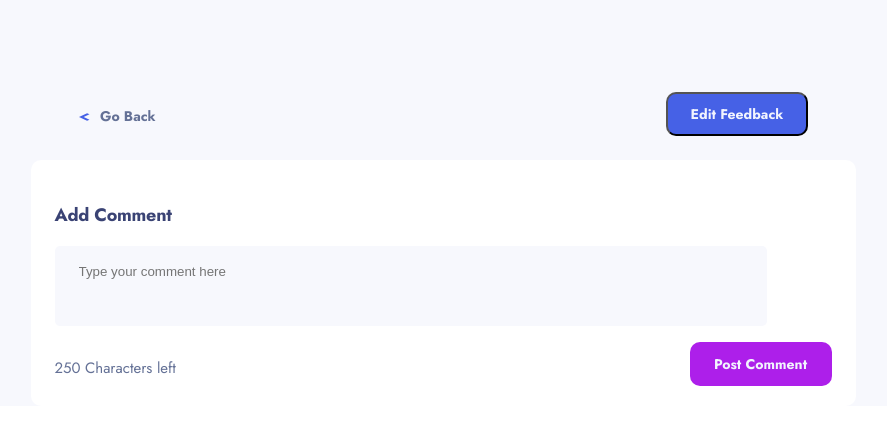
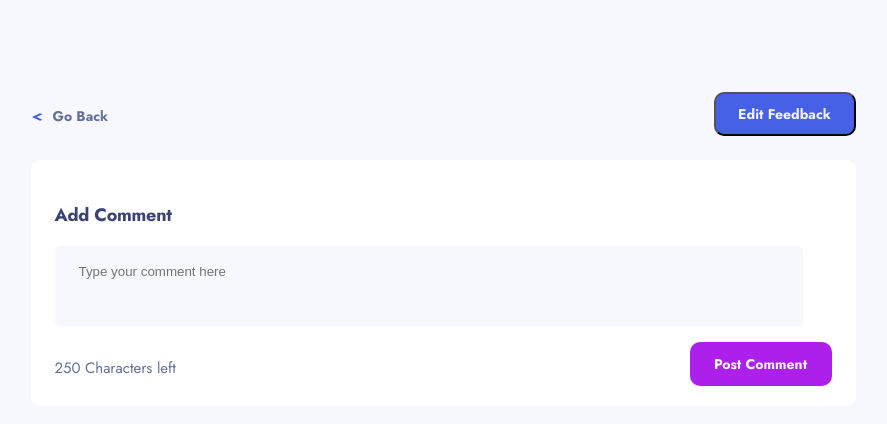
Before and after one commit to htrung11120/Product-feedback-app, a React (Vite) app: page /comment in a window 1280 px wide. Shown: the top 424 px of the page, without its empty margins (197-1084 px from the left). Built offline with nearby package versions, Linux system fonts and the light colour scheme.

Commit message:
finish detail comment layout

```diff
--- a/src/components/CommentDetails.jsx
+++ b/src/components/CommentDetails.jsx
@@ -66,7 +66,7 @@ const Header = styled.p`
 `
 
 const Input = styled.input`
-  width: 664px;
+  width: 700px;
   height: 80px;
   border-radius: 5px;
   background: #F7F8FD;
--- a/src/components/CurrentComents.jsx
+++ b/src/components/CurrentComents.jsx
@@ -25,7 +25,6 @@ const HeaderContainer = styled.div`
   gap: 32px;
   display: flex;
   flex-direction: row;
-  align-items: flex-start; /* Align items to the top */
 `
 
 const Comment = styled.p`
@@ -42,6 +41,7 @@ const Comment = styled.p`
 const CommentContext = styled.div`
   display: flex;
   flex-direction: column;
+  width: 100%;
 `
 
 const UserCommentConatainer = styled.div`
--- a/src/components/DetailHeader.jsx
+++ b/src/components/DetailHeader.jsx
@@ -20,7 +20,7 @@ const HeaderContainer = styled.div`
     display: flex ;
     flex-direction:  row;
     justify-content: space-between;
-    width: 730px;
+    width: 825px;
     height: 44px;
     margin-top: 92px;
 `
--- a/src/index.css
+++ b/src/index.css
@@ -3,3 +3,15 @@ body {
   padding: 0;
   box-sizing: border-box;
 }
+html {
+  overflow: scroll;
+  overflow-x: hidden;
+}
+::-webkit-scrollbar {
+  width: 0; /* Remove scrollbar space */
+  background: transparent; /* Optional: just make scrollbar invisible */
+}
+/* Optional: show position indicator in red */
+::-webkit-scrollbar-thumb {
+  background: #ff0000;
+}
--- a/src/pages/Detail.jsx
+++ b/src/pages/Detail.jsx
@@ -18,6 +18,7 @@ const Container = styled.div`
   background: #F7F8FD;
   max-width: 100vw;
   width: 100vw;
+  padding-bottom: 130px;
 `
 const Content = styled.div`
     display: flex;
```
